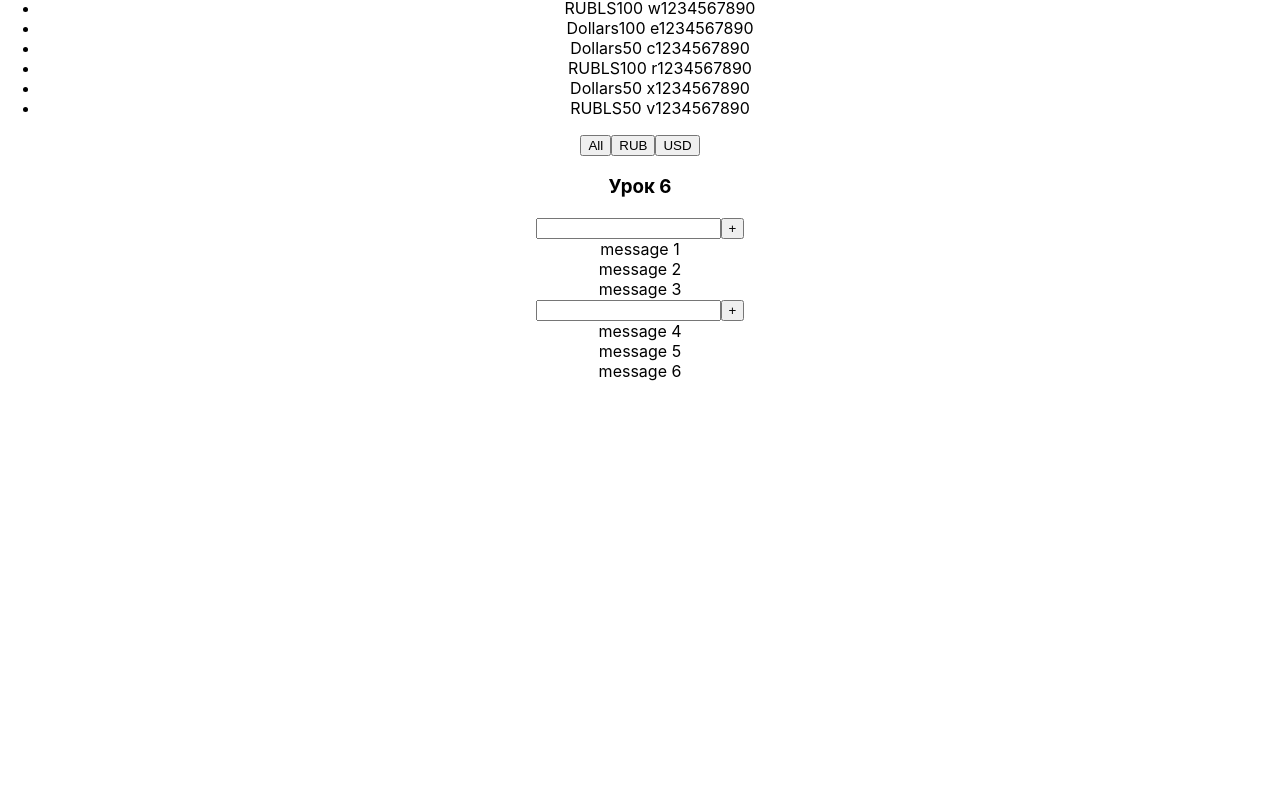
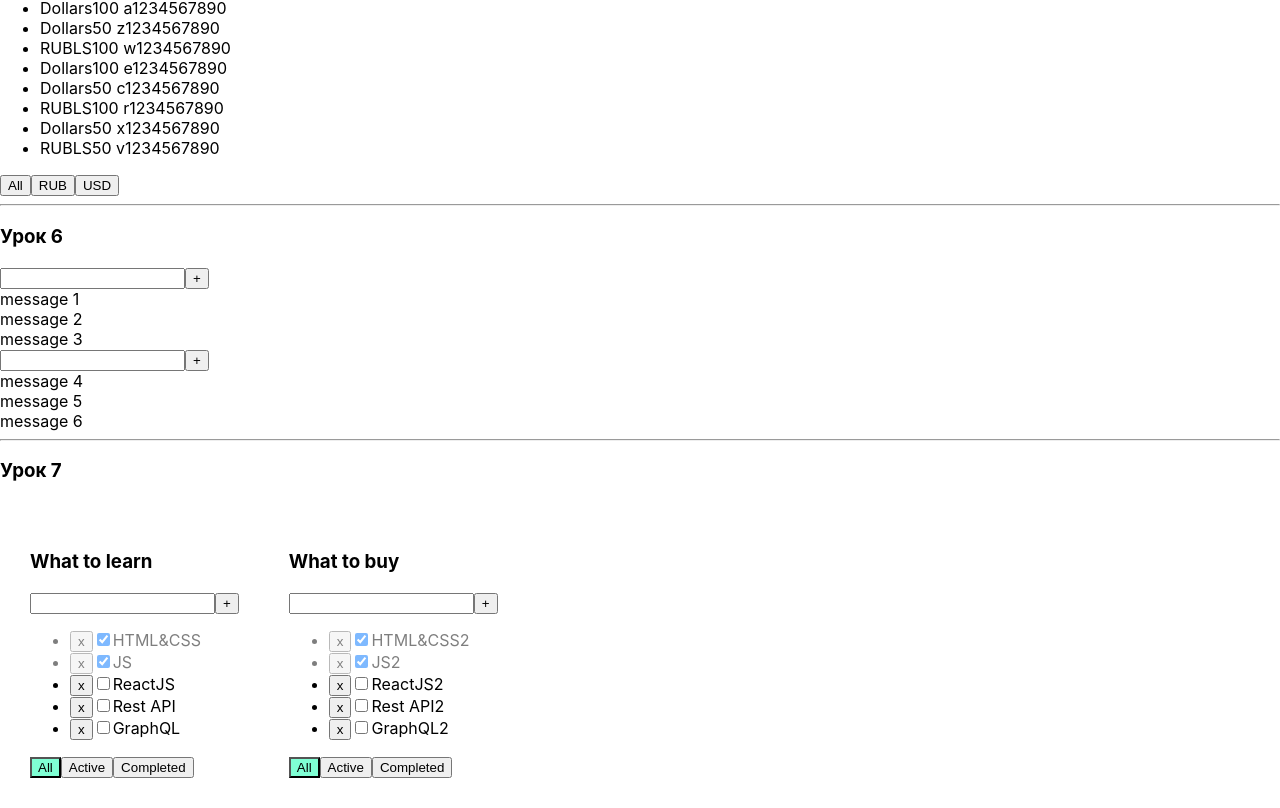
Before and after one commit to Belom7/micro-taski-igor_2.0, a React (Create React App) app: page / in a window 1280 px wide. Shown: the part 816-1624 px from the top of the page. Before the commit the page ends 1197 px from the top, so only its background shows below. Built offline with nearby package versions, Linux system fonts and the light colour scheme.

Commit message:
07. associative array

```diff
--- a/package.json
+++ b/package.json
@@ -10,6 +10,7 @@
     "@types/node": "^16.7.13",
     "@types/react": "^17.0.20",
     "@types/react-dom": "^17.0.9",
+    "@types/uuid": "^8.3.4",
     "react": "^18.0.0",
     "react-dom": "^18.0.0",
     "react-scripts": "5.0.0",
--- /dev/null
+++ b/src/07_associative_array/Component07.css
@@ -0,0 +1,24 @@
+.App_todolist {
+    padding: 30px;
+    display: flex;
+}
+
+.App_todolist > div {
+    margin-right: 50px;
+}
+
+.error {
+    border: red 1px solid;
+}
+
+.error-message {
+    color: red;
+}
+
+.active-filter {
+    background-color: aquamarine;
+}
+
+.is-done {
+    opacity: 0.5;
+}
--- /dev/null
+++ b/src/07_associative_array/Component07.tsx
@@ -0,0 +1,94 @@
+import React, {useState} from 'react';
+import './Component07.css';
+import {Todolist} from './Todolist';
+import {v1} from "uuid";
+
+
+export type FilterValuesType = "all" | "active" | "completed";
+type todolistsType = {
+    id: string
+    title: string
+    filter: FilterValuesType
+}
+type taskType = {
+    [id: string]: { id: string, title: string, isDone: boolean }[]
+}
+
+export const Component07 = () => {
+
+    let todolistID1 = v1();
+    let todolistID2 = v1();
+
+    let [todolists, setTodolists] = useState<Array<todolistsType>>([
+        {id: todolistID1, title: 'What to learn', filter: 'all'},
+        {id: todolistID2, title: 'What to buy', filter: 'all'},
+    ])
+
+    let [tasks, setTasks] = useState<taskType>({
+        [todolistID1]: [
+            {id: v1(), title: "HTML&CSS", isDone: true},
+            {id: v1(), title: "JS", isDone: true},
+            {id: v1(), title: "ReactJS", isDone: false},
+            {id: v1(), title: "Rest API", isDone: false},
+            {id: v1(), title: "GraphQL", isDone: false},
+        ],
+        [todolistID2]: [
+            {id: v1(), title: "HTML&CSS2", isDone: true},
+            {id: v1(), title: "JS2", isDone: true},
+            {id: v1(), title: "ReactJS2", isDone: false},
+            {id: v1(), title: "Rest API2", isDone: false},
+            {id: v1(), title: "GraphQL2", isDone: false},
+        ]
+    });
+
+    function removeTask(todoListId: string, tId: string) {
+        setTasks({...tasks, [todoListId]: tasks[todoListId].filter(task => task.id != tId)})
+    }
+
+    function addTask(todoListId: string, title: string) {
+        let task = {id: v1(), title: title, isDone: false};
+        setTasks({...tasks, [todoListId]: [task, ...tasks[todoListId]]})
+    }
+
+    function changeStatus(todoListId: string, taskId: string, isDone: boolean) {
+        setTasks({...tasks, [todoListId]: tasks[todoListId].map(task => task.id === taskId ? {...task, isDone} : task)})
+    }
+
+
+    function changeFilter(todolistID: string, value: FilterValuesType) {
+        setTodolists(todolists.map((todolist) => todolist.id === todolistID ? {...todolist, filter: value} : todolist))
+    }
+
+
+    return (
+        <div>
+            <h3>Урок 7</h3>
+
+            <div className="App_todolist">
+                {todolists.map((todolist) => {
+
+                    let tasksForTodolist = tasks[todolist.id];
+
+                    if (todolist.filter === "active") {
+                        tasksForTodolist = tasks[todolist.id].filter(t => !t.isDone);
+                    }
+                    if (todolist.filter === "completed") {
+                        tasksForTodolist = tasks[todolist.id].filter(t => t.isDone);
+                    }
+
+
+                    return <Todolist key={todolist.id}
+                                     title={todolist.title}
+                                     tasks={tasksForTodolist}
+                                     removeTask={removeTask}
+                                     changeFilter={changeFilter}
+                                     addTask={addTask}
+                                     changeTaskStatus={changeStatus}
+                                     filter={todolist.filter}
+                                     todoListID={todolist.id}
+                    />
+                })}
+            </div>
+        </div>
+    );
+}
--- /dev/null
+++ b/src/07_associative_array/Todolist.tsx
@@ -0,0 +1,89 @@
+import React, {ChangeEvent, KeyboardEvent, useState} from 'react';
+import {FilterValuesType} from './Component07';
+
+type TaskType = {
+    id: string
+    title: string
+    isDone: boolean
+}
+
+type PropsType = {
+    title: string
+    tasks: Array<TaskType>
+    removeTask: (todoListId:string, taskId: string) => void
+    changeFilter: (todolistID:string, value: FilterValuesType) => void
+    addTask: (todolistID:string, title: string) => void
+    changeTaskStatus: (todoListId:string, taskId: string, isDone: boolean) => void
+    filter: FilterValuesType
+    todoListID:string
+}
+
+export function Todolist(props: PropsType) {
+
+    let [title, setTitle] = useState("")
+    let [error, setError] = useState<string | null>(null)
+
+    const addTask = () => {
+        if (title.trim() !== "") {
+            props.addTask(props.todoListID, title);
+            setTitle("");
+        } else {
+            setError("Title is required");
+        }
+    }
+
+    const onChangeHandler = (e: ChangeEvent<HTMLInputElement>) => {
+        setTitle(e.currentTarget.value)
+    }
+
+    const onKeyPressHandler = (e: KeyboardEvent<HTMLInputElement>) => {
+        setError(null);
+        if (e.charCode === 13) {
+            addTask();
+        }
+    }
+
+    const onAllClickHandler = () => props.changeFilter(props.todoListID, "all");
+    const onActiveClickHandler = () => props.changeFilter(props.todoListID,"active");
+    const onCompletedClickHandler = () => props.changeFilter(props.todoListID,"completed");
+
+
+    return <div>
+        <h3>{props.title}</h3>
+        <div>
+            <input value={title}
+                   onChange={onChangeHandler}
+                   onKeyPress={onKeyPressHandler}
+                   className={error ? "error" : ""}
+            />
+            <button onClick={addTask}>+</button>
+            {error && <div className="error-message">{error}</div>}
+        </div>
+        <ul>
+            {
+                props.tasks.map(t => {
+                    const onClickHandler = () => props.removeTask(props.todoListID,t.id)
+                    const onChangeHandler = (e: ChangeEvent<HTMLInputElement>) => {
+                        props.changeTaskStatus(props.todoListID, t.id, e.currentTarget.checked);
+                    }
+
+                    return <li key={t.id} className={t.isDone ? "is-done" : ""}>
+                        <button onClick={onClickHandler}>x</button>
+                        <input type="checkbox"
+                               onChange={onChangeHandler}
+                               checked={t.isDone}/>
+                        <span>{t.title}</span>
+                    </li>
+                })
+            }
+        </ul>
+        <div>
+            <button className={props.filter === 'all' ? "active-filter" : ""}
+                    onClick={onAllClickHandler}>All</button>
+            <button className={props.filter === 'active' ? "active-filter" : ""}
+                onClick={onActiveClickHandler}>Active</button>
+            <button className={props.filter === 'completed' ? "active-filter" : ""}
+                onClick={onCompletedClickHandler}>Completed</button>
+        </div>
+    </div>
+}
--- a/src/App.css
+++ b/src/App.css
@@ -1,7 +1,3 @@
-.App {
-  text-align: center;
-}
-
 .App-logo {
   height: 40vmin;
   pointer-events: none;
--- a/src/App.tsx
+++ b/src/App.tsx
@@ -7,6 +7,7 @@
 import {Component04} from "./04_useState/Component_04";
 import {Component05} from "./05_filter/Component_05";
 import {Component06} from "./06_input/Component_06";
+import {Component07} from "./07_associative_array/Component07";
 
 export type StudentsType = {
     id:number
@@ -15,17 +16,21 @@
 }
 
 function App() {
-
-
-
     return (
         <div className="App">
             <Component01/>
+            <hr/>
             <Component02/>
+            <hr/>
             <Component03/>
+            <hr/>
             <Component04/>
+            <hr/>
             <Component05/>
+            <hr/>
             <Component06/>
+            <hr/>
+            <Component07/>
         </div>
     );
 }
```
Also changed, not shown: 1 other file (tests, documents, lock files or other folders).
